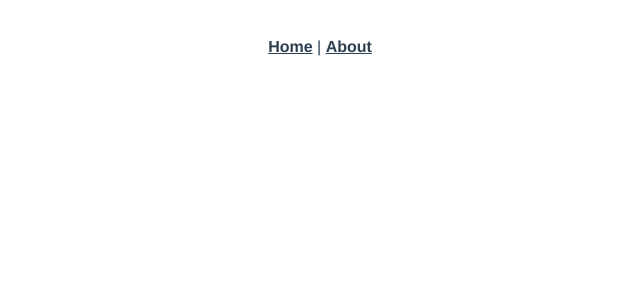
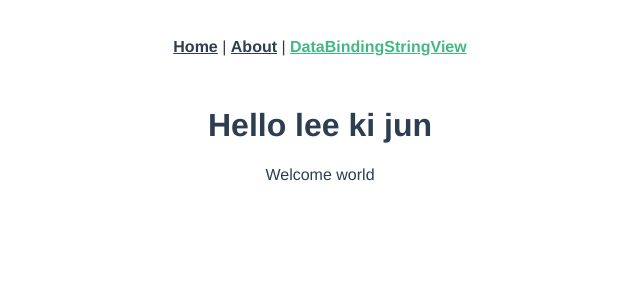
Before and after one commit to blue4313/vue3-project, a Vue app: page /databinding/string in a window 1280 px wide. Before the commit this address had no page. Shown: the top 300 px of the page, without its empty margins (320-960 px from the left). Built offline with nearby package versions, Linux system fonts and the light colour scheme.

Commit message:
바인딩

```diff
--- a/src/App.vue
+++ b/src/App.vue
@@ -1,9 +1,10 @@
 <template>
   <nav>
     <router-link to="/">Home</router-link> |
-    <router-link to="/about">About</router-link>
+    <router-link to="/about">About</router-link> |
+    <router-link to="/databinding/string">DataBindingStringView</router-link>
   </nav>
-  <router-view/>
+  <router-view />
 </template>
 
 <style>
--- a/src/router/index.js
+++ b/src/router/index.js
@@ -14,8 +14,14 @@
     // this generates a separate chunk (about.[hash].js) for this route
     // which is lazy-loaded when the route is visited.
     component: () =>
+      import(/* webpackChunkName: "about" */ '../views/AboutView.vue')
+  },
+  {
+    path: '/databinding/string',
+    name: 'DataBindingStringView',
+    component: () =>
       import(
-        /* webpackChunkName: "about", webpackPrefetch: true */ '../views/AboutView.vue'
+        /* webpackChunkName: "databinding", webpackPrefetch: true */ '../views/1_databinding/DataBindingStringView.vue'
       )
   }
 ]
--- /dev/null
+++ b/src/views/1_databinding/DataBindingStringView.vue
@@ -0,0 +1,25 @@
+<template>
+  <div>
+    <h1>Hello {{ userName }}</h1>
+    <p>{{ message }}</p>
+  </div>
+</template>
+
+<script>
+export default {
+  data() {
+    return {
+      userName: 'lee ki jun',
+      message: 'Welcome world',
+      arr: [],
+      obj: {}
+    }
+  }
+}
+</script>
+
+<style scoped>
+.text-red {
+  color: red;
+}
+</style>
```
Also changed, not shown: src/views/1_databinding/DataBindingHtmlView.vue (added, +17 -0 lines).
